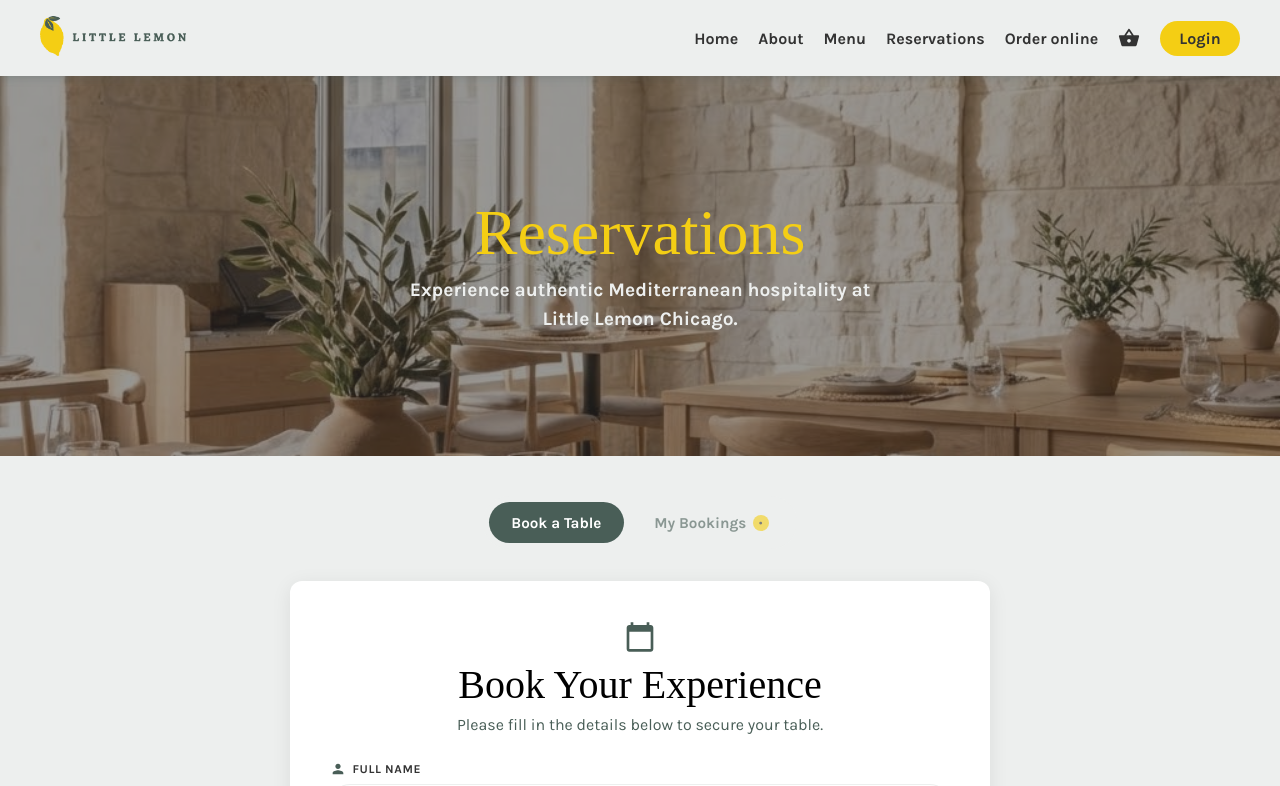
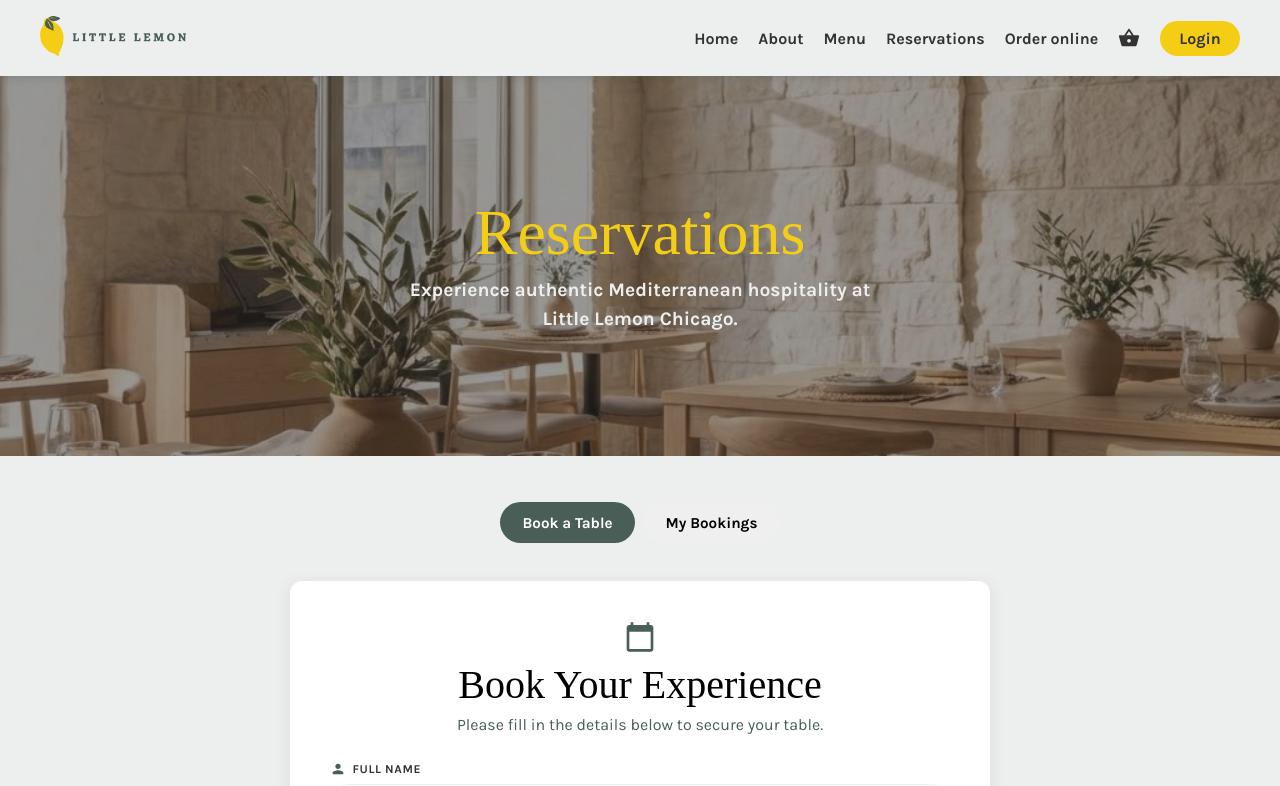
Before and after one commit to a1-soto/Front-End-Meta-Capstone, a React (Create React App) app: page /reservations in a window 1280 px wide. Shown: the top 786 px of the page. Built offline with nearby package versions, Linux system fonts and the light colour scheme; a web font is replaced by a local one.

Commit message:
Fix BookingTabs never updated to controlled component, remove unused disabled styles

```diff
--- a/src/components/BookingTabs/BookingTabs.css
+++ b/src/components/BookingTabs/BookingTabs.css
@@ -27,26 +27,29 @@
   color: #ffffff;
 }
 
-.booking-tab--disabled {
-  background: transparent;
-  color: var(--primary-green);
-  opacity: 0.6;
-  cursor: not-allowed;
-}
-
 .booking-tab--active:hover,
 .booking-tab--active:focus-visible {
   background: #3d4d47;
 }
 
-.booking-tab-badge {
-  background: var(--primary-yellow);
+.booking-tab--with-badge {
+  position: relative;
+}
+
+.booking-count-badge {
+  position: absolute;
+  top: -6px;
+  right: -6px;
+  min-width: 24px;
+  height: 24px;
+  padding: 0 4px;
+  background-color: var(--secondary-peach);
   color: var(--highlight-dark);
-  font-size: 0.65rem;
-  width: 16px;
-  height: 16px;
   border-radius: 50%;
+  font-size: 0.85rem;
+  font-weight: 700;
   display: flex;
   align-items: center;
   justify-content: center;
+  line-height: 1;
 }
--- a/src/components/BookingTabs/BookingTabs.jsx
+++ b/src/components/BookingTabs/BookingTabs.jsx
@@ -1,30 +1,32 @@
-// BookingTabs.jsx
 import './BookingTabs.css';
 
-function BookingTabs() {
+function BookingTabs({ activeTab, onTabChange, bookingCount }) {
   return (
     <div className="booking-tabs" role="tablist" aria-label="Reservation views">
 
       <button
         type="button"
-        className="booking-tab booking-tab--active"
+        className={`booking-tab ${activeTab === 'book' ? 'booking-tab--active' : ''}`}
         role="tab"
-        aria-selected="true"
+        aria-selected={activeTab === 'book'}
+        onClick={() => onTabChange('book')}
       >
         Book a Table
       </button>
 
       <button
         type="button"
-        className="booking-tab booking-tab--disabled"
+        className={`booking-tab booking-tab--with-badge ${activeTab === 'mybookings' ? 'booking-tab--active' : ''}`}
         role="tab"
-        aria-selected="false"
-        disabled
-        aria-disabled="true"
-        title="Próximamente — requiere cuenta de usuario"
+        aria-selected={activeTab === 'mybookings'}
+        onClick={() => onTabChange('mybookings')}
       >
         My Bookings
-        <span className="booking-tab-badge" aria-hidden="true">•</span>
+        {bookingCount > 0 && (
+          <span className="booking-count-badge" aria-label={`${bookingCount} bookings saved`}>
+            {bookingCount}
+          </span>
+        )}
       </button>
 
     </div>
```
